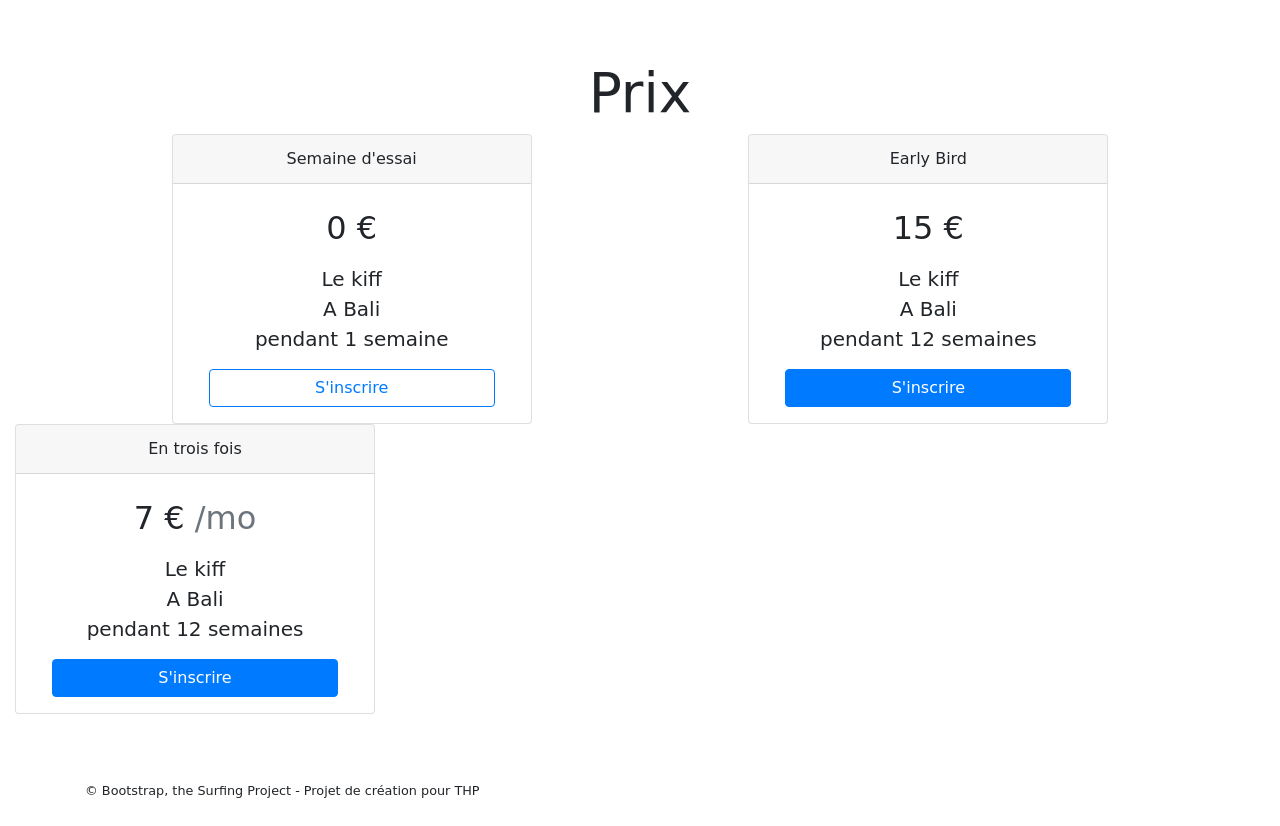
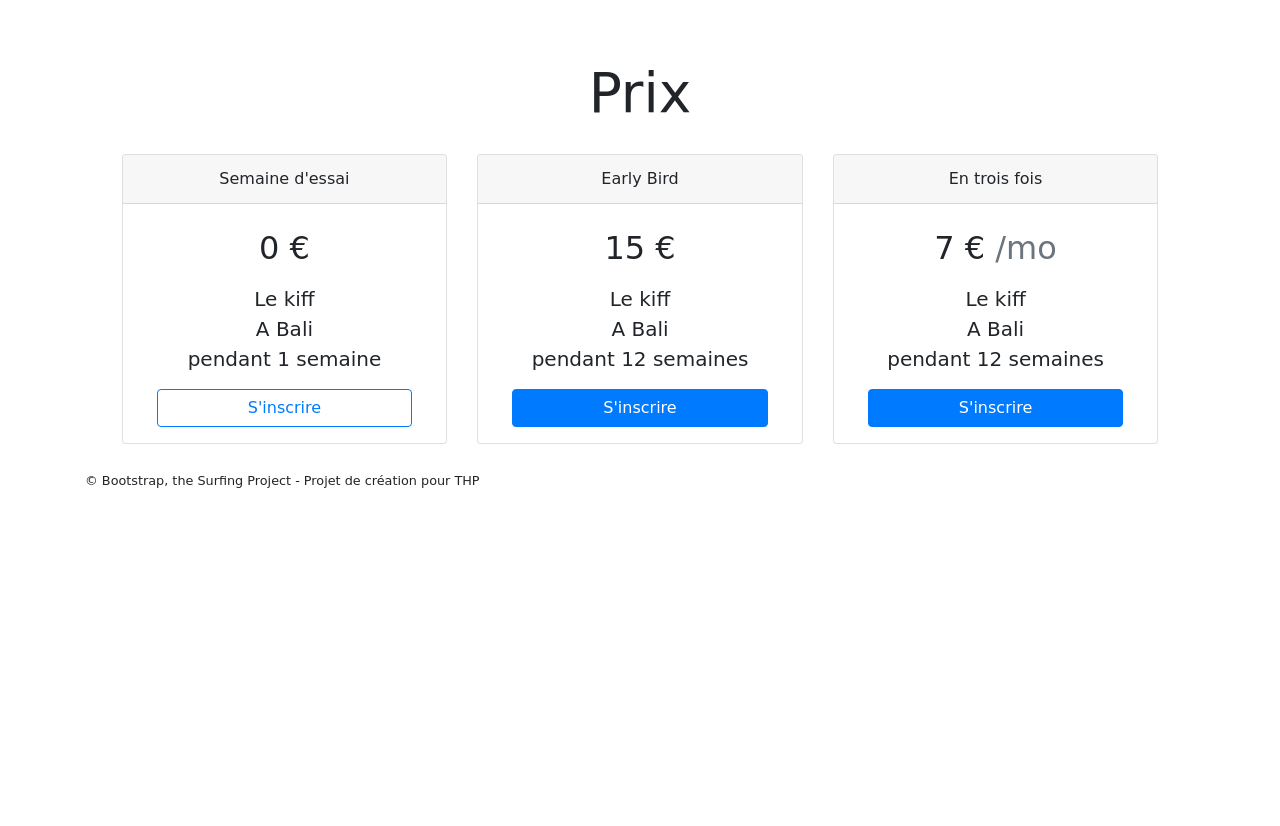
Before and after one commit to Florian-png/THPprojet3, a plain HTML site: page index.html in a window 1280 px wide. Shown: the part 1820-2646 px from the top of the page. After the commit the page ends 2336 px from the top, so only its background shows below. Drawn offline with nearby package versions, Linux system fonts and the light colour scheme; a web font is replaced by a local one.

Commit message:
Modification du Bootstrap

```diff
--- a/index.html
+++ b/index.html
@@ -144,13 +144,16 @@
  	<!-- Price -->
  		<h1 class="text-center projet-title"> Prix</h1>
 
+</div>
 
-	<div class="card-deck mb-3 text-center">
+	<div class="container-fluid">
 
-		<div class="col-md d-none d-sm-block"></div>
+	<div class="row">
 
-		<div class="col-md">
-		<div class="card card-price" style="width:360px">
+	<div class="col-sm-1"></div>
+
+	<div class="col-sm text-center">
+		<div class="card card-price" style="width:100%">
 			<div class="card-header"> Semaine d'essai </div>
 			<div class="card-body">
 				<div class="card-title"> 0 € </div>
@@ -160,10 +163,10 @@
 		</div>
 	</div>
 
-			<div class="col-md d-none d-sm-block"></div>
 
-		<div class="col-md">
-			<div class="card card-price" style="width:360px">
+
+		<div class="col-sm text-center">
+			<div class="card card-price" style="width:100%"> <!-- Mon erreur de positionnement des cards était du au fait de la width que j'avais attribué en pixel et qui donc ne suivait pas au moment du responsive :) -->
 			<div class="card-header"> Early Bird </div>
 			<div class="card-body">
 				<div class="card-title"> 15 € </div>
@@ -173,24 +176,24 @@
 		</div>
 	</div>
 
-			<div class="col-md d-none d-sm-block"></div>
 
-			<div class="col-md">
-			<div class="card card-price" style="width:360px">
+
+		<div class="col-sm text-center">
+			<div class="card card-price" style="width:100%">
 			<div class="card-header"> En trois fois </div>
 			<div class="card-body">
 				<div class="card-title"> 7 € <span class="text-muted card-text">/mo </span> </div>
 					<div class="card-text moyen">	 Le kiff <br> A Bali <br>  pendant 12 semaines </div>
 			<a href="#" class="btn btn-primary btn-footer"> S'inscrire </a>
-
-			</div>
-	</div>
-</div>
-		<div class="col-md d-none d-sm-block"></div>
-
 		</div>
 
-			</div>
+	</div>
+	</div>
+
+	<div class="col-sm-1"></div>
+
+</div>
+</div>
 
 
 		<footer id="sticky-footer" class="py-4">
--- a/site.css
+++ b/site.css
@@ -73,6 +73,7 @@ i {
 
 .card-price {
 	height: 290px;
+	margin-top: 20px;
 }
 
 .card-title {
@@ -89,6 +90,6 @@ i {
 }
 /* footer */
 
-footer {
-	margin-top: 40px;
+#sticky-footer {
+  flex-shrink: none;
 }
```
